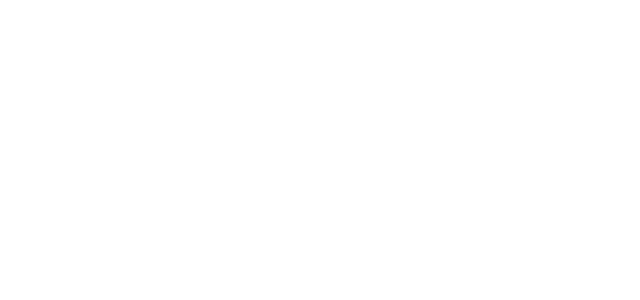
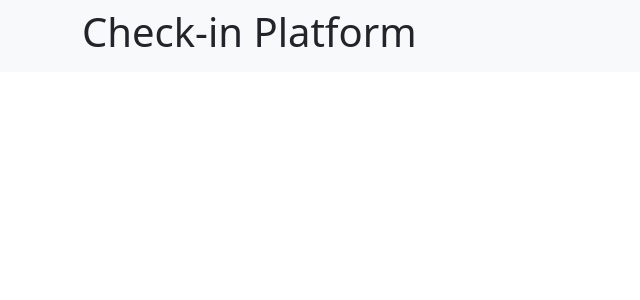
Before and after one commit to ionscr/check-in-platform-frontend, an Angular app: page / in a window 1280 px wide. Shown: the top 300 px of the page, without its empty margins (0-640 px from the left). Built offline with nearby package versions, Linux system fonts and the light colour scheme.

Commit message:
role selector component created

```diff
--- a/src/app/app.component.html
+++ b/src/app/app.component.html
@@ -1,3 +1 @@
-<div class="container">
-
-</div>
+<app-header></app-header>
--- a/src/app/app.component.ts
+++ b/src/app/app.component.ts
@@ -5,6 +5,4 @@
   templateUrl: './app.component.html',
   styleUrls: ['./app.component.css']
 })
-export class AppComponent {
-  title: string = 'Check-in Platform';
-}
+export class AppComponent {}
--- a/src/app/app.module.ts
+++ b/src/app/app.module.ts
@@ -5,10 +5,12 @@
 import { AppComponent } from './app.component';
 import { HttpClientModule } from '@angular/common/http';
 import { HeaderComponent } from './components/header/header.component';
+import { RoleSelectorComponent } from './components/role-selector/role-selector.component';
 @NgModule({
   declarations: [
     AppComponent,
-    HeaderComponent
+    HeaderComponent,
+    RoleSelectorComponent
   ],
   imports: [
     BrowserModule,
--- a/src/app/components/header/header.component.html
+++ b/src/app/components/header/header.component.html
@@ -1 +1,14 @@
-<p>header works!</p>
+<nav class="navbar navbar-expand-lg navbar-light bg-light">
+    <div class="container justify-content-between">
+      <div class="d-flex">
+        <h1>{{title}}</h1>
+      </div>
+
+      <ul class="navbar-nav flex-row">
+        <li class="nav-item me-3 me-lg-1">
+
+        </li>
+      </ul>
+
+    </div>
+  </nav>
--- a/src/app/components/header/header.component.ts
+++ b/src/app/components/header/header.component.ts
@@ -6,7 +6,7 @@
   styleUrls: ['./header.component.css']
 })
 export class HeaderComponent implements OnInit {
-
+  title: string = 'Check-in Platform';
   constructor() { }
 
   ngOnInit(): void {
--- /dev/null
+++ b/src/app/components/role-selector/role-selector.component.html
@@ -0,0 +1 @@
+<p>role-selector works!</p>
--- /dev/null
+++ b/src/app/components/role-selector/role-selector.component.ts
@@ -0,0 +1,15 @@
+import { Component, OnInit } from '@angular/core';
+
+@Component({
+  selector: 'app-role-selector',
+  templateUrl: './role-selector.component.html',
+  styleUrls: ['./role-selector.component.css']
+})
+export class RoleSelectorComponent implements OnInit {
+
+  constructor() { }
+
+  ngOnInit(): void {
+  }
+
+}
```
Also changed, not shown: src/app/components/role-selector/role-selector.component.css (added), 1 other file (tests, documents, lock files or other folders).
